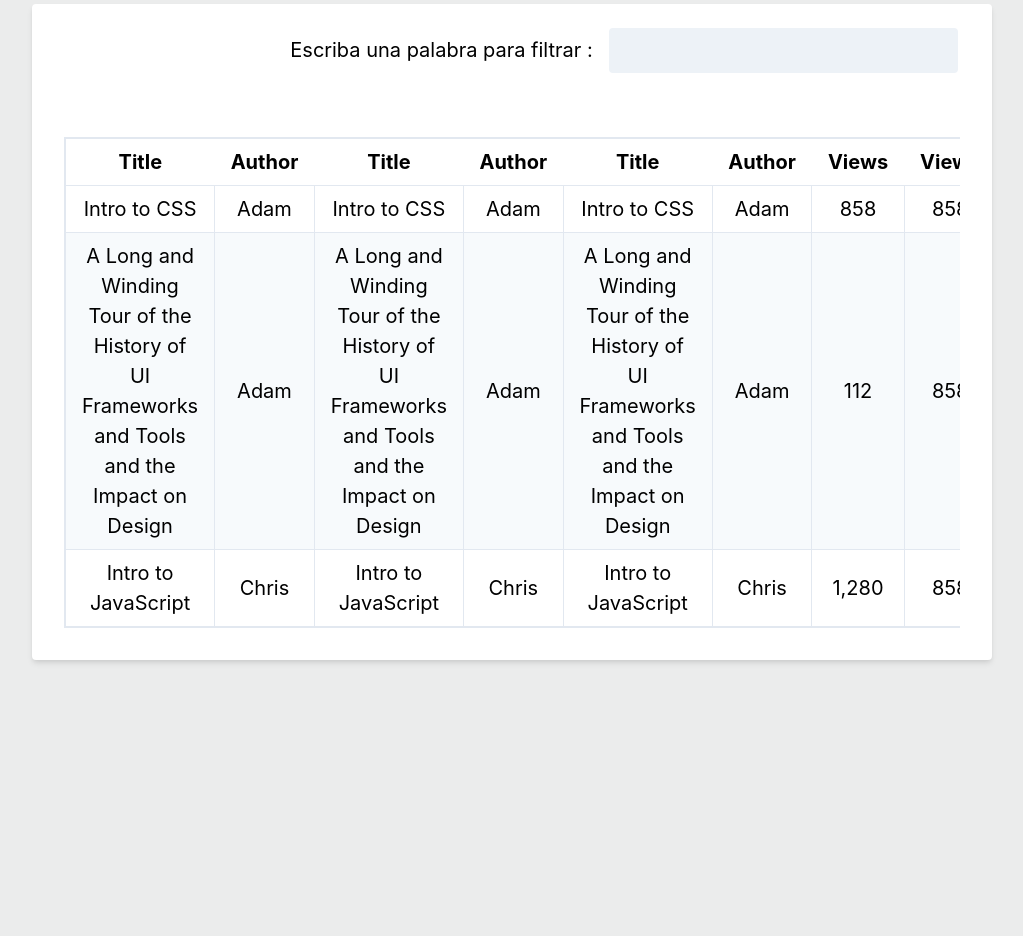
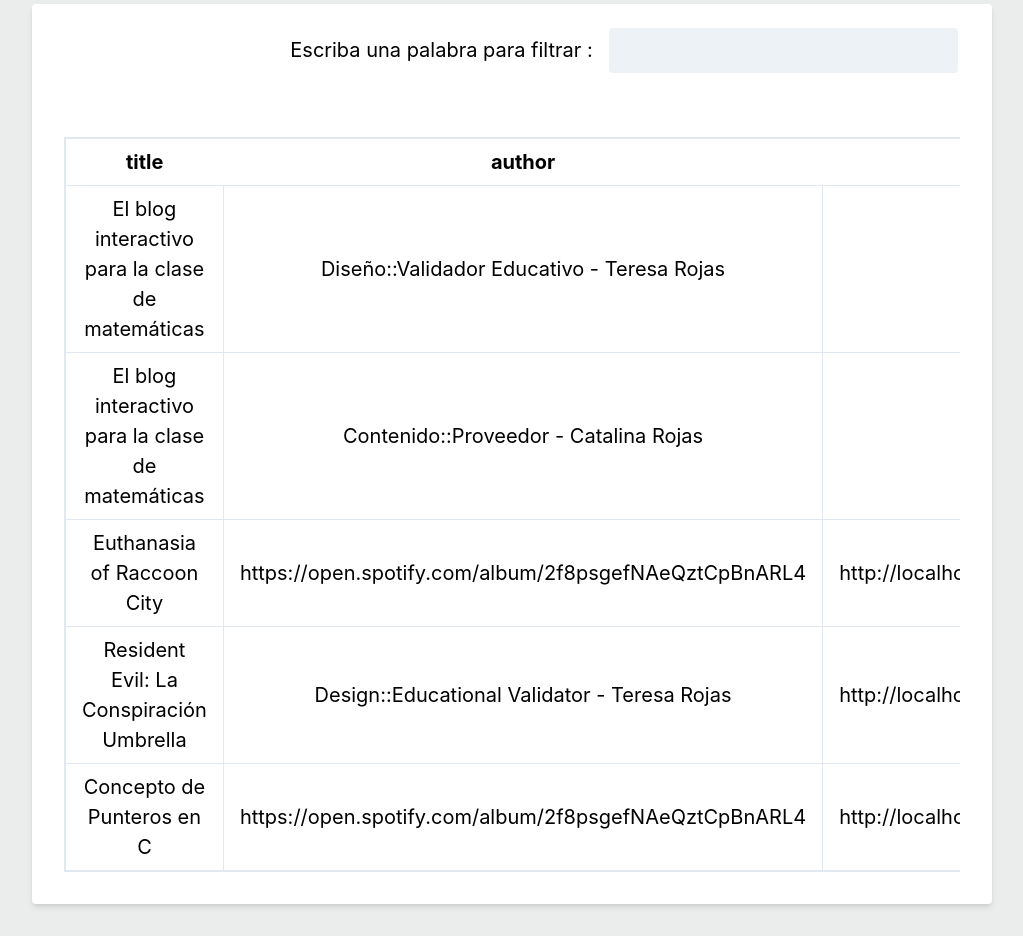
Before and after one commit to AlienX456/osint_interfaz, a React (Create React App) app: page / in a window 1280 px wide. Shown: the part 560-1496 px from the top of the page, without its empty margins (128-1151 px from the left). Before the commit the page ends 1252 px from the top, so only its background shows below. Built offline with nearby package versions, Linux system fonts and the light colour scheme.

Commit message:
Tabla mapeando json de prueba

```diff
--- a/src/App.js
+++ b/src/App.js
@@ -109,9 +109,11 @@ function App() {
   const subtitulo = 'Interfaz de Consulta';
   const objetos_busqueda = {1:'Autor',2:'Institución',3:'Grupo',4:'Título',5:'Materias',6:'P. claves',7:'Colección',8:'Subcomunidad'};
 
-  const [resultado, setResultado] = useState(temp_json);
+  const [header, setHeader] = useState(temp_json['head']['vars']);
 
-  const [resultado_filtrado, setResultadoFitrado] = useState(temp_json);
+  const [resultado, setResultado] = useState(temp_json['results']['bindings']);
+
+  const [resultado_filtrado, setResultadoFitrado] = useState(resultado);
 
   console.log(resultado_filtrado)
 
@@ -180,78 +182,25 @@ function App() {
           <table className="table-auto mx-auto my-auto border-2">
             <thead>
               <tr>
-                <th className="px-4 py-2">Title</th>
-                <th className="px-4 py-2">Author</th>
-                <th className="px-4 py-2">Title</th>
-                <th className="px-4 py-2">Author</th>
-                <th className="px-4 py-2">Title</th>
-                <th className="px-4 py-2">Author</th>
-                <th className="px-4 py-2">Views</th>
-                <th className="px-4 py-2">Views</th>
-                <th className="px-4 py-2">Views</th>
-                <th className="px-4 py-2">Views</th>
-                <th className="px-4 py-2">Views</th>
-                <th className="px-4 py-2">Views</th>
-                <th className="px-4 py-2">Views</th>
-                <th className="px-4 py-2">Views</th>
-                <th className="px-4 py-2">Views</th>
-                <th className="px-4 py-2">Views</th>
+
+                {header.map
+                  (
+                    (head) =><th className="px-4 py-2">{head}</th>
+                  )
+                }
               </tr>
             </thead>
             <tbody>
-              <tr>
-                <td className="border px-4 py-2">Intro to CSS</td>
-                <td className="border px-4 py-2">Adam</td>
-                <td className="border px-4 py-2">Intro to CSS</td>
-                <td className="border px-4 py-2">Adam</td>
-                <td className="border px-4 py-2">Intro to CSS</td>
-                <td className="border px-4 py-2">Adam</td>
-                <td className="border px-4 py-2">858</td>
-                <td className="border px-4 py-2">858</td>
-                <td className="border px-4 py-2">858</td>
-                <td className="border px-4 py-2">858</td>
-                <td className="border px-4 py-2">858</td>
-                <td className="border px-4 py-2">858</td>
-                <td className="border px-4 py-2">858</td>
-                <td className="border px-4 py-2">858</td>
-                <td className="border px-4 py-2">858</td>
-                <td className="border px-4 py-2">858</td>
-              </tr>
-              <tr className="bg-gray-100">
-                <td className="border px-4 py-2">A Long and Winding Tour of the History of UI Frameworks and Tools and the Impact on Design</td>
-                <td className="border px-4 py-2">Adam</td>
-                <td className="border px-4 py-2">A Long and Winding Tour of the History of UI Frameworks and Tools and the Impact on Design</td>
-                <td className="border px-4 py-2">Adam</td>
-                <td className="border px-4 py-2">A Long and Winding Tour of the History of UI Frameworks and Tools and the Impact on Design</td>
-                <td className="border px-4 py-2">Adam</td>
-                <td className="border px-4 py-2">112</td>
-                <td className="border px-4 py-2">858</td>
-                <td className="border px-4 py-2">858</td>
-                <td className="border px-4 py-2">858</td>
-                <td className="border px-4 py-2">858</td>
-                <td className="border px-4 py-2">858</td>
-                <td className="border px-4 py-2">858</td>
-                <td className="border px-4 py-2">858</td>
-                <td className="border px-4 py-2">858</td>
-              </tr>
-              <tr>
-                <td className="border px-4 py-2">Intro to JavaScript</td>
-                <td className="border px-4 py-2">Chris</td>
-                <td className="border px-4 py-2">Intro to JavaScript</td>
-                <td className="border px-4 py-2">Chris</td>
-                <td className="border px-4 py-2">Intro to JavaScript</td>
-                <td className="border px-4 py-2">Chris</td>
-                <td className="border px-4 py-2">1,280</td>
-                <td className="border px-4 py-2">858</td>
-                <td className="border px-4 py-2">858</td>
-                <td className="border px-4 py-2">858</td>
-                <td className="border px-4 py-2">858</td>
-                <td className="border px-4 py-2">858</td>
-                <td className="border px-4 py-2">858</td>
-                <td className="border px-4 py-2">858</td>
-                <td className="border px-4 py-2">858</td>
-                <td className="border px-4 py-2">858</td>
-              </tr>
+              {
+                resultado_filtrado.map(
+                  (elemento) =>
+                  <tr>
+                      {Object.entries(elemento).map(
+                        ([key, value]) => <td className="border px-4 py-2">{value['value']}</td>
+                      )}
+                  </tr>
+                )
+              }
             </tbody>
           </table>
         </div>
```
